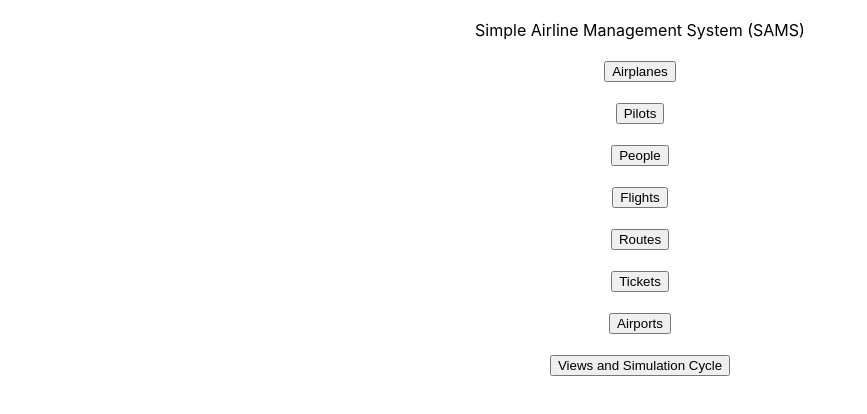
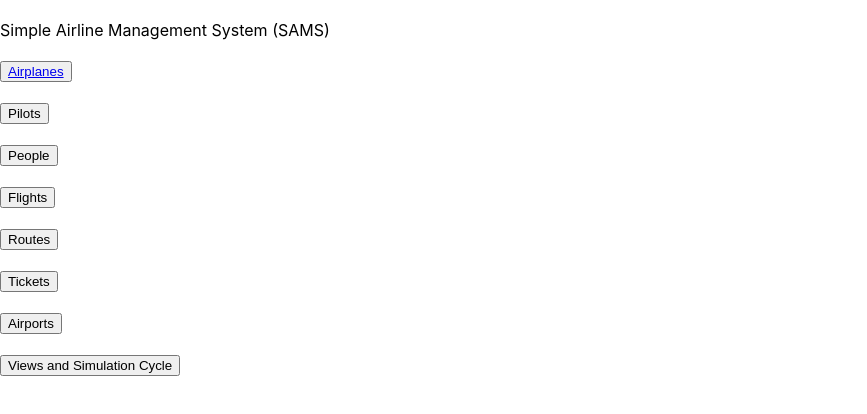
Before and after one commit to mengzhuou/DatabaseManagement, a React (Create React App) app in the folder db_management_project/Frontend/: page / in a window 1280 px wide. Shown: the top 414 px of the page, without its empty margins (0-867 px from the left). Built offline with nearby package versions, Linux system fonts and the light colour scheme; what axios-cookiejar-support would draw is missing.

Commit message:
update the menu, it is now clickable

```diff
--- a/db_management_project/Frontend/src/App.js
+++ b/db_management_project/Frontend/src/App.js
@@ -1,12 +1,20 @@
 import './App.css';
+import ReactDOM from "react-dom/client";
 import {Menu} from './Menu';
+import {Routes, Route, BrowserRouter} from 'react-router-dom';
+import AddAirplane1 from './Menu';
 
-function App() {
+
+export default function App() {
   return (
-    <div className="App">
-      <Menu />
-    </div>
+    <BrowserRouter>
+      <Routes>
+        <Route path="/" element={<Menu />}/>
+        <Route path="AddAirplane1" element={<AddAirplane1/>} />
+      </Routes>
+    </BrowserRouter>
   );
 }
 
-export default App;
+const root = ReactDOM.createRoot(document.getElementById('root'));
+root.render(<Menu />);
--- a/db_management_project/Frontend/src/Menu.js
+++ b/db_management_project/Frontend/src/Menu.js
@@ -2,9 +2,8 @@ import React, { Component, useState } from 'react';
 import {addAirplane} from './connector';
 import './App.css';
 
-
 export function Menu() {
-  const [activeTab, setActiveTab] = useState('addAirplane1');
+  const [activeTab, setActiveTab] = useState('AddAirplane1');
   const openTab = (url) => {
       window.open(url, "_blank");
     };
@@ -18,13 +17,12 @@ export function Menu() {
     Simple Airline Management System (SAMS)
       <div className="sidebar">
         <div
-          className={activeTab === 'addAirplane1' ? 'active' : ''}
+          className={activeTab === 'AddAirplane1' ? 'active' : ''}
           //onClick={() => handleTabClick('Airplanes')}
-          onClick={() => openTab("/addAirplane1")}
-
+          onClick={() => openTab("/AddAirplane1")}
         >
         <br />
-         <button>Airplanes</button>
+         <button><a href="/addAirplane">Airplanes</a></button>
         </div>
         <br />
         <div
@@ -83,8 +81,15 @@ export function Menu() {
   );
 }
 
+export class MyRand extends Component {
+    render() {
+        return (
+            <h1>Myrand</h1>
+        );
+    }
+}
 
-class addAirplane1 extends Component {
+export default class AddAirplane1 extends Component {
   constructor(props) {
     super(props);
 
@@ -285,5 +290,3 @@ class addAirplane1 extends Component {
         );
       }
     }
-
-export default addAirplane1;
```
